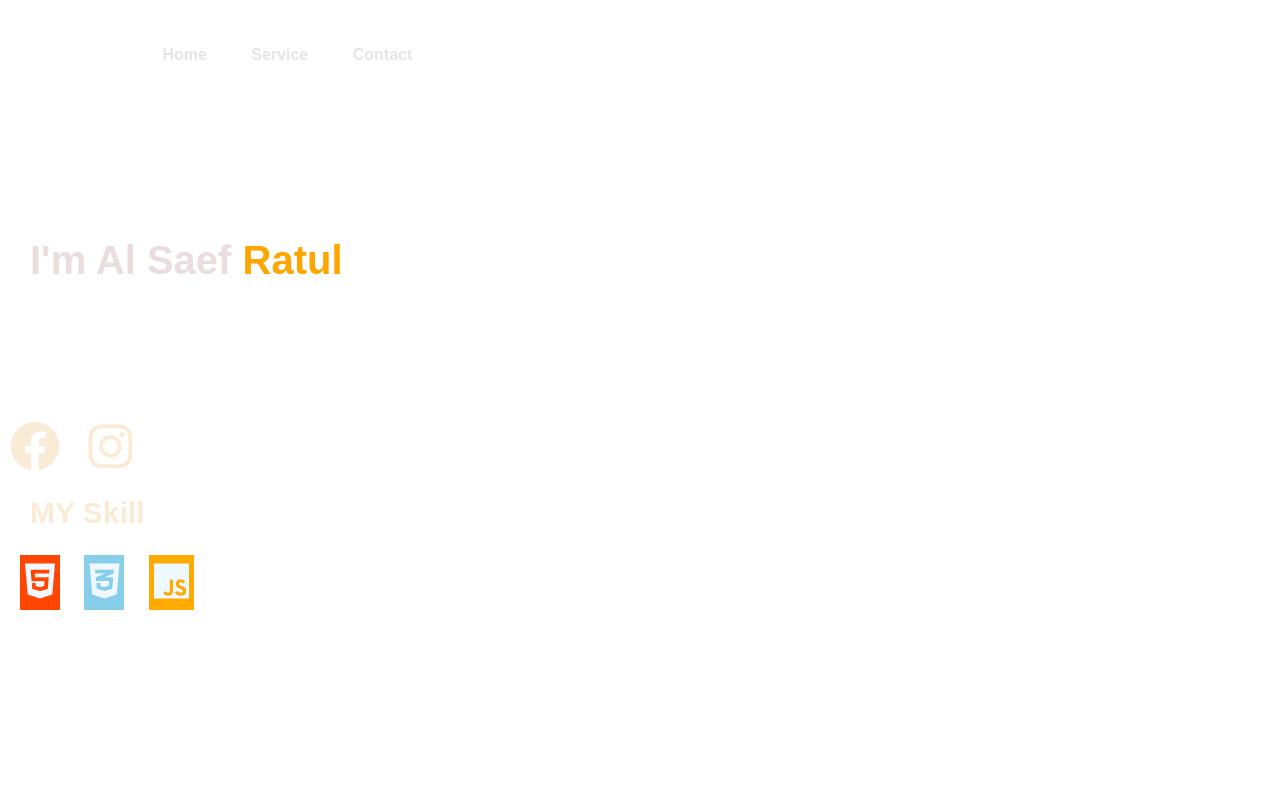
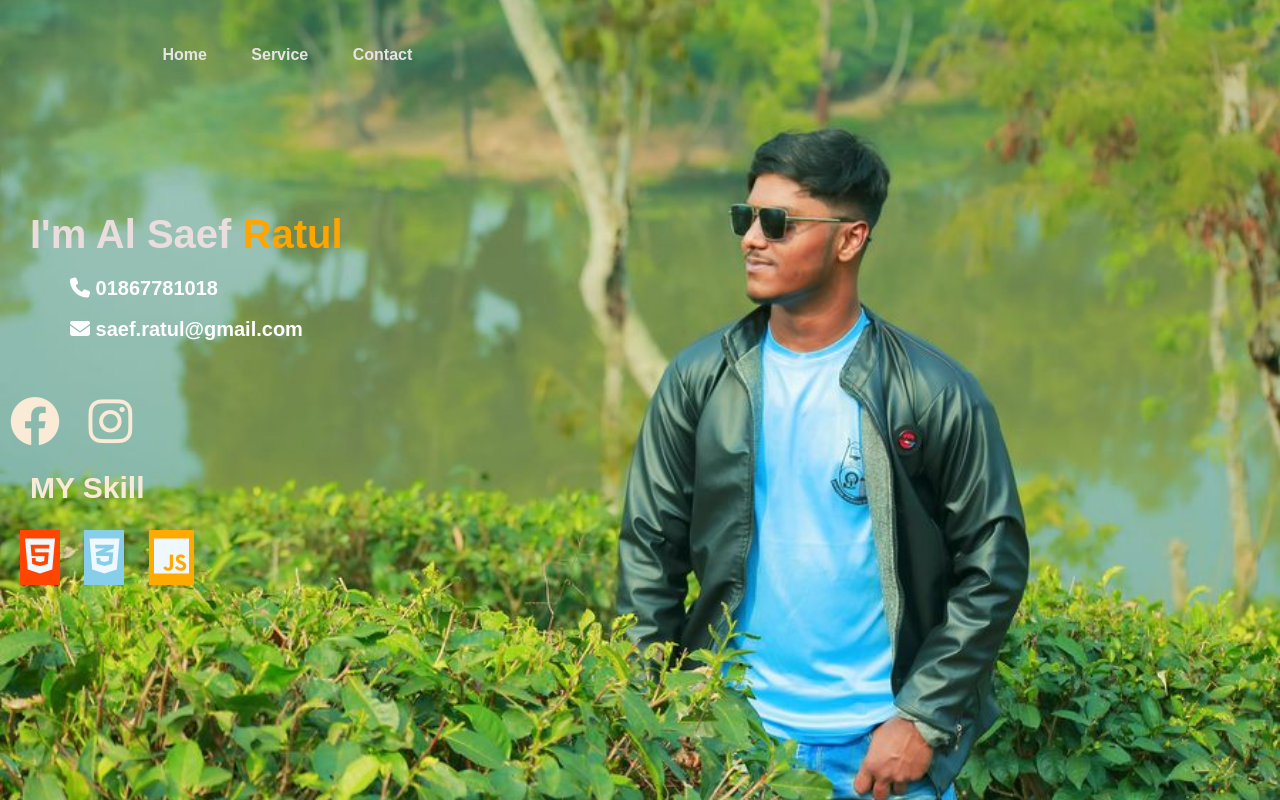
Before and after one commit to Alsaef/contact, a plain HTML site: page index.html in a window 1280 px wide. Drawn offline with Linux system fonts and the light colour scheme.

Commit message:
Add files via upload

```diff
--- a/style.css
+++ b/style.css
@@ -3,7 +3,7 @@ body{
     padding: 0%;
     box-sizing: border-box;
     font-family: sans-serif;
-    background-image: url("src/ratul21.jpg");
+    background-image: url("ratul21.jpg");
     background-position: center;
     background-repeat: no-repeat;
     background-size: cover;
@@ -37,7 +37,7 @@ nav ul li a:hover{
        color: rgb(233, 8, 8);
    }
 .contact{
-    margin-top: 10%;
+    margin-top: 8%;
     margin-left: 30px;
 }
 .contact h1{
```
